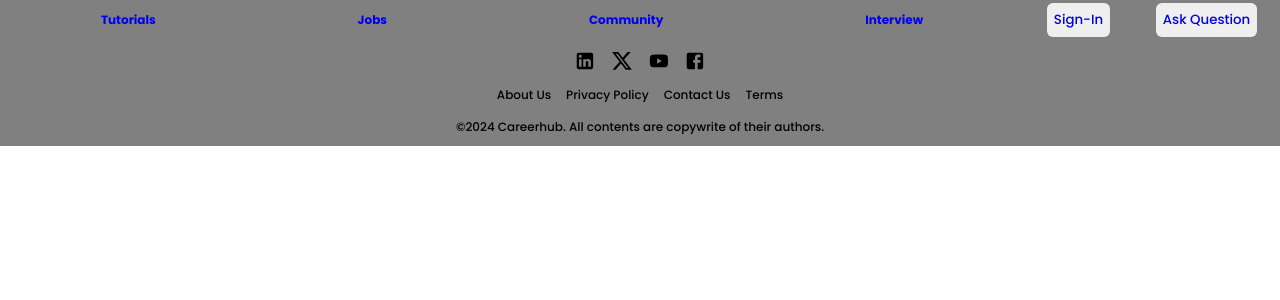
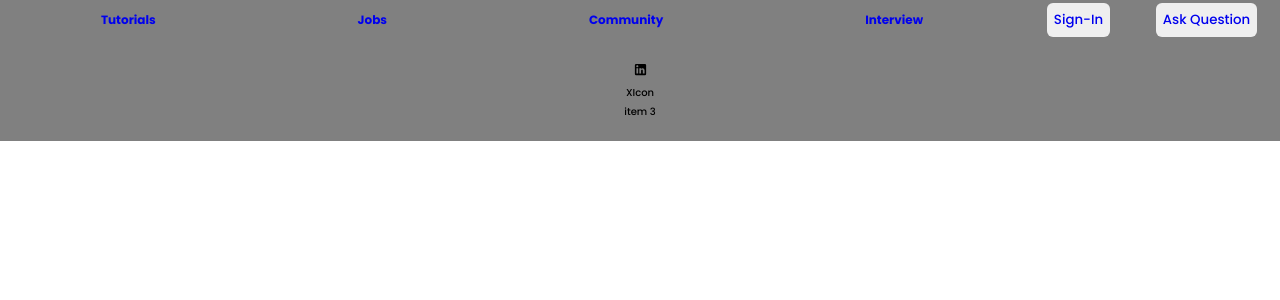
Before and after one commit to deepakrajkranti/CarrerHub, a React (Vite) app: page / in a window 1280 px wide. Shown: the top 300 px of the page. Built offline with nearby package versions, Linux system fonts and the light colour scheme; no server answers.

Commit message:
Revert "added basic footer"
This reverts commit d32e74aaf0bbb74468ef5e16c78910866269488a.

```diff
--- a/src/Components/Footer.jsx
+++ b/src/Components/Footer.jsx
@@ -7,10 +7,10 @@ import FacebookIcon from '@mui/icons-material/Facebook';
 
 const Container = styled.div`
 width: 100%;
+padding: 20px;
+text-aligned: center;
 bottom: 0;
 background-color: gray;
-// height: 10vw;
-padding:  10px;
 `
 
 const Content = styled.div`
@@ -18,18 +18,11 @@ margin: 0;
 display: flex;
 flex-direction: column;
 align-items: center;
-gap: 14px;
-font-size: 12px;
-max-height: 100%;
 `
 
 const Items = styled.div`
-display: flex;
-gap: 15px;
-`
-
-const PrivacyText = styled.div`
-// margin-top; 25px;
+text-size: 15px;
+padding: 2px;
 `
 
 function Footer() {
@@ -37,20 +30,14 @@ function Footer() {
     <Container>
         <Content>
             <Items>
-                <LinkedInIcon fontSize='large' />
-                <XIcon fontSize='large' />
-                <YouTubeIcon fontSize='large'/>
-                <FacebookIcon fontSize='large'/>
+                <LinkedInIcon />
             </Items>
             <Items>
-              <div>About Us</div>
-              <div>Privacy Policy</div>
-              <div>Contact Us</div>
-              <div>Terms</div>
+            XIcon
             </Items>
-            <PrivacyText>
-            ©2024 Careerhub. All contents are copywrite of their authors.
-            </PrivacyText>
+            <Items>
+                item 3
+            </Items>
         </Content>
     </Container>
   )
```
